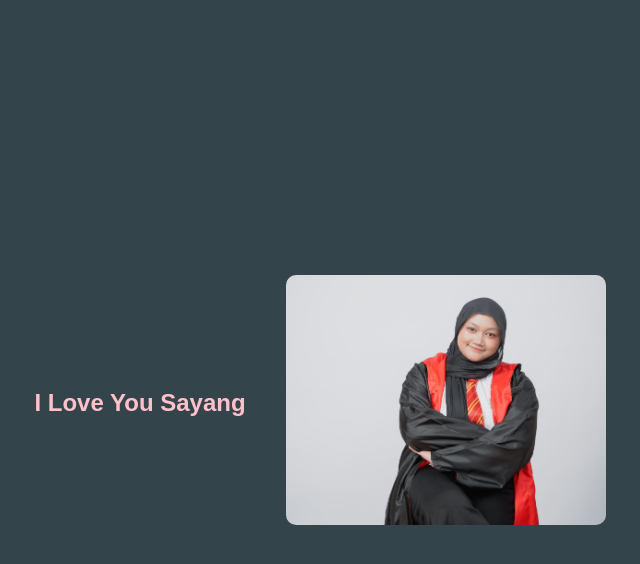
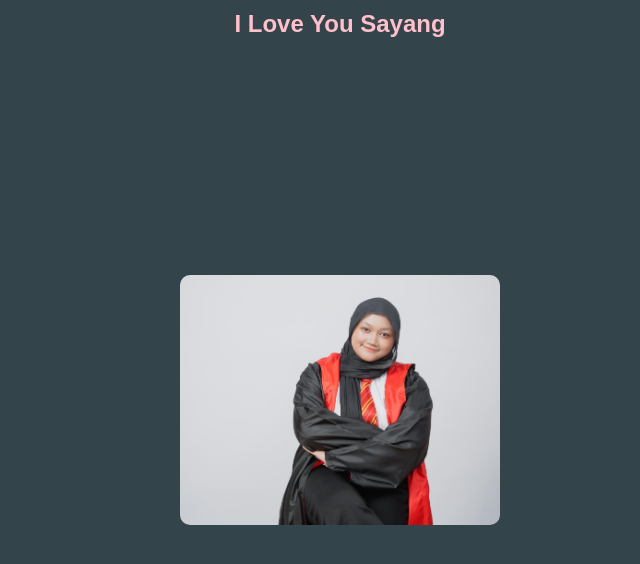
Before and after one commit to Mangga123/Test-HTML, a plain HTML site: page Test.html in a window 1280 px wide. Shown: the whole page, without its empty margins (300-940 px from the left). Drawn offline with Linux system fonts and the light colour scheme.

Commit message:
Update Test.html

```diff
--- a/Test.html
+++ b/Test.html
@@ -7,7 +7,7 @@
     <link rel="stylesheet" href="Css.css">
 </head>
 <body>
-<h1 class="title">I Love You Sayang</h1>
+<div class="header-text">I Love You Sayang</div>
     <div class="scroll-container">
         <div class="box"><img src="Folder1/Sayang1.jpg" alt="Image 1"></div>
         <div class="box"><img src="Folder1/Sayang2.jpg" alt="Image 2"></div>
```
